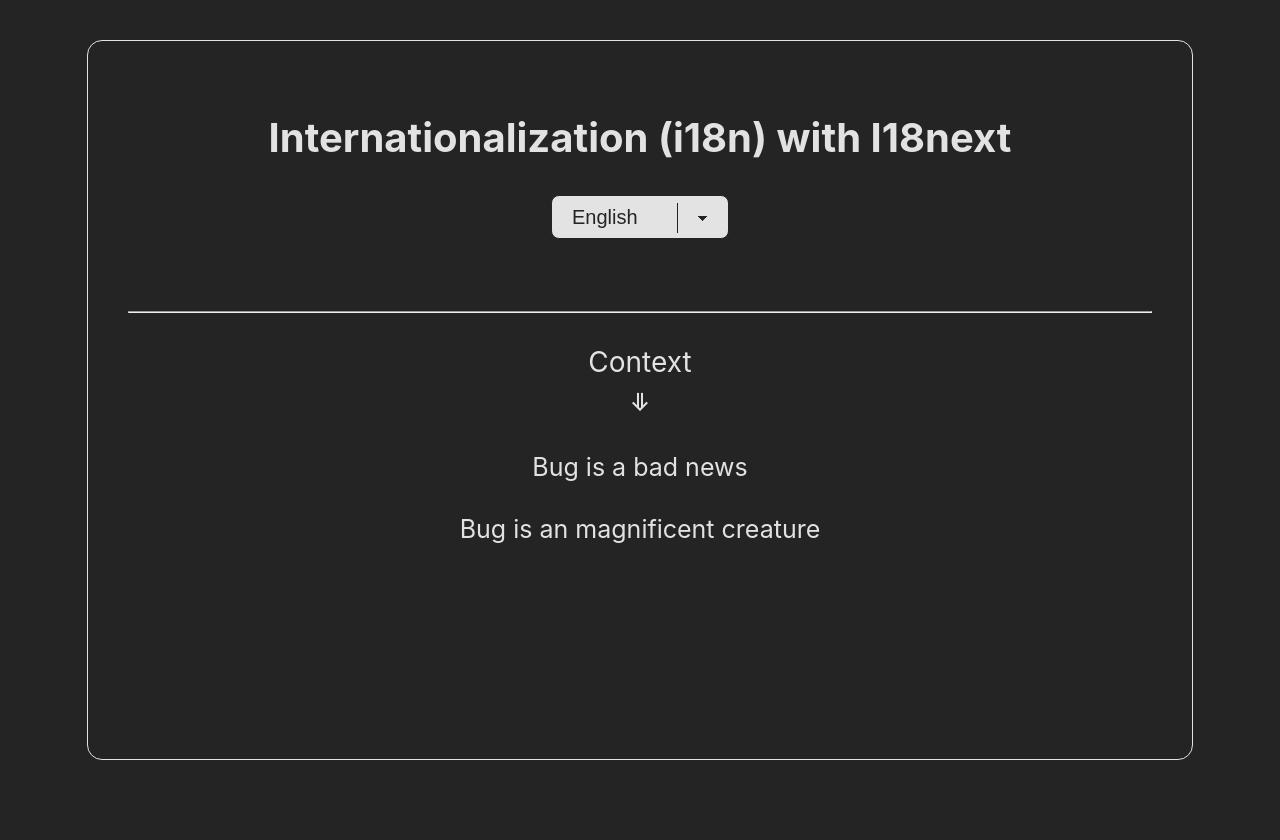
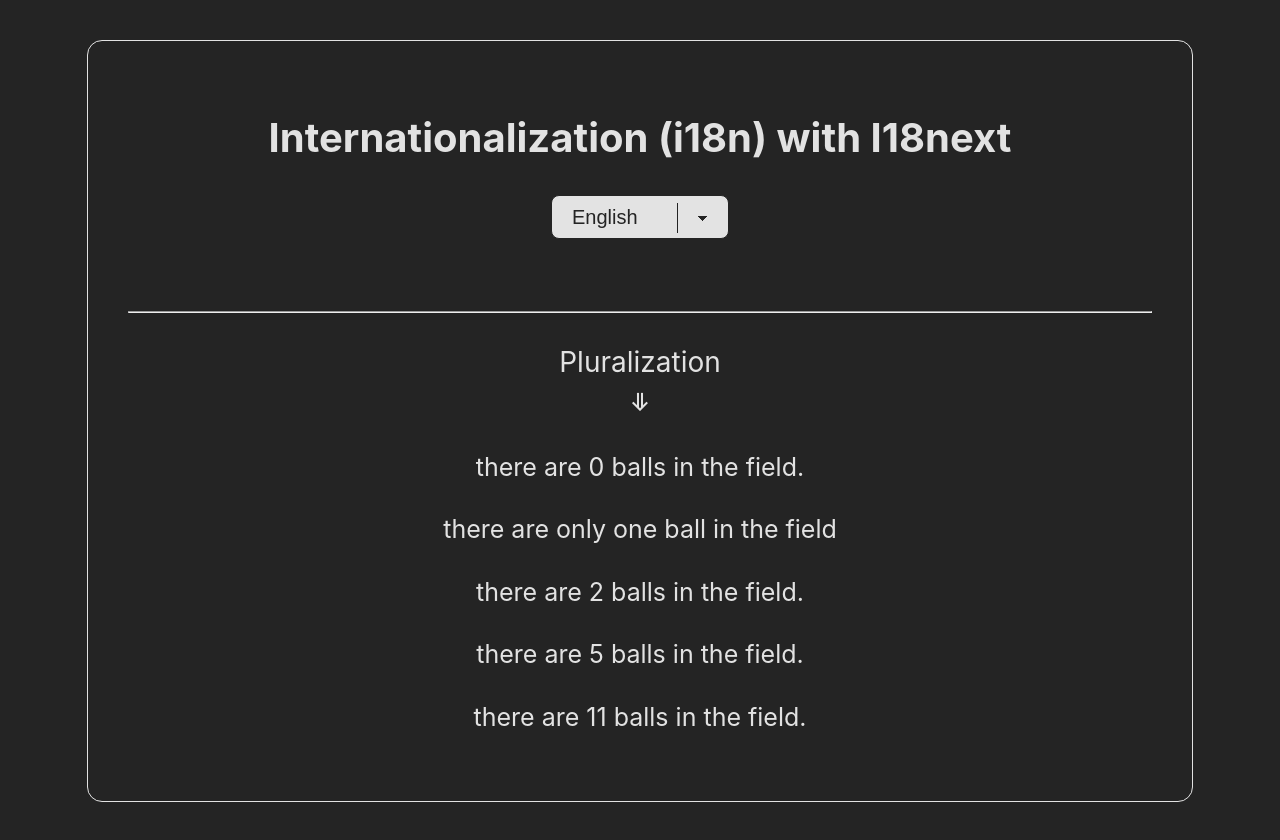
Before and after one commit to Ahmed-Elbessfy/i18next-react, a React (Vite) app: page / in a window 1280 px wide. Shown: the top 840 px of the page. Built offline with nearby package versions, Linux system fonts and the light colour scheme.

Commit message:
config pluralization example

```diff
--- a/src/App.tsx
+++ b/src/App.tsx
@@ -79,13 +79,26 @@
         <p>{t("entomologist.bug", { bug: "Bug" })}</p>
       </div> */}
 
-      <div>
+      {/* <div>
         <p className="heading">
           Context
           <span>=&gt;</span>
         </p>
         <p>{t("bug", { context: "developer", bug: "Bug" })}</p>
         <p>{t("bug", { context: "entomologist", bug: "Bug" })}</p>
+      </div> */}
+
+      <div>
+        <p className="heading">
+          Pluralization
+          <span>=&gt;</span>
+        </p>
+
+        <p>{t("ball", { count: 0 })}</p>
+        <p>{t("ball", { count: 1 })}</p>
+        <p>{t("ball", { count: 2 })}</p>
+        <p>{t("ball", { count: 5 })}</p>
+        <p>{t("ball", { count: 11 })}</p>
       </div>
     </div>
   );
--- a/src/locales/ar/ar_content.json
+++ b/src/locales/ar/ar_content.json
@@ -10,5 +10,10 @@
     "bug": "{{bug}} هو مخلوق رائع"
   },
   "bug_developer": "{{bug}} هو خبر سيء",
-  "bug_entomologist": "{{bug}} هو مخلوق رائع"
+  "bug_entomologist": "{{bug}} هو مخلوق رائع",
+  "ball_zero": "ﻻ يوجد كرة في الملعب",
+  "ball_one": "يوجد كرة واحدة فقط في الملعب",
+  "ball_two": "يوجد كرتين في الملعب",
+  "ball_few": "يوجد بضع كرات في الملعب",
+  "ball_many": "يوجد عدد {{count}} كرات في الملعب"
 }
--- a/src/locales/en/en_content.json
+++ b/src/locales/en/en_content.json
@@ -9,5 +9,7 @@
     "bug": "{{bug}} is an magnificent creature"
   },
   "bug_developer": "{{bug}} is a bad news",
-  "bug_entomologist": "{{bug}} is an magnificent creature"
+  "bug_entomologist": "{{bug}} is an magnificent creature",
+  "ball_one": "there are only one ball in the field",
+  "ball_other": "there are {{count}} balls in the field."
 }
```
